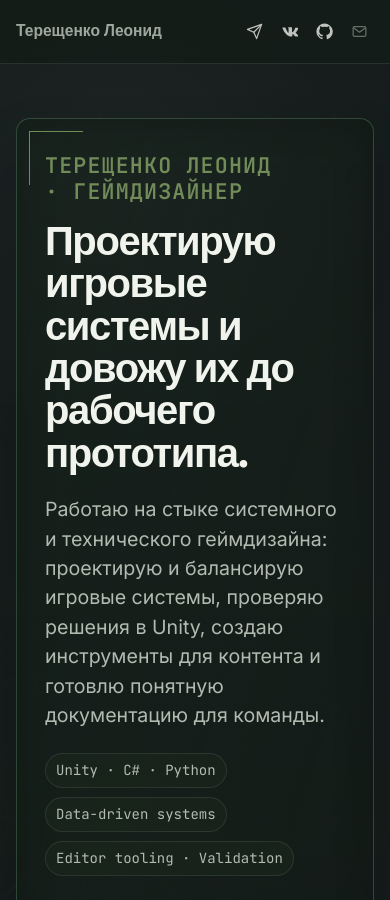
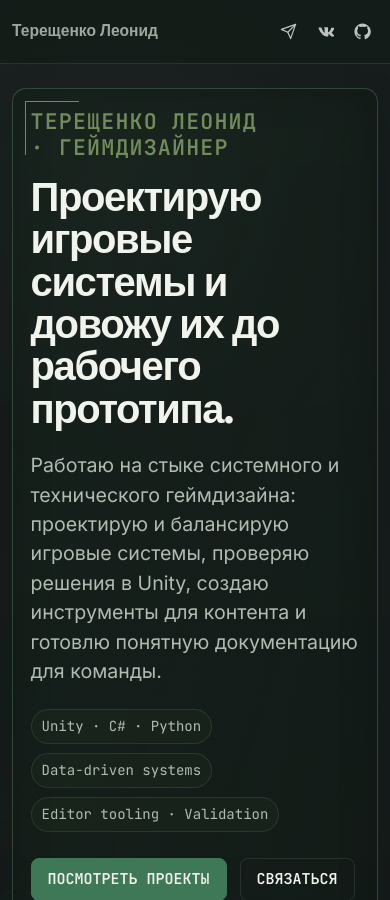
Before and after one commit to BrotherTerun/TerunPfolio, a Jekyll site: the page built from gamedesign/index.md, in a window 390 px wide and 900 px high. Built offline with Jekyll 4.4.1, drawn with Linux system fonts in a browser that asks for light colours; some web fonts are replaced; grey boxes are pictures that could not be loaded.

Commit message:
responsive_layout_system_fix

```diff
--- a/_layouts/gamedesign.html
+++ b/_layouts/gamedesign.html
@@ -4,17 +4,14 @@
   <meta charset="utf-8">
   <meta name="viewport" content="width=device-width, initial-scale=1">
 
-  <link
-    rel="icon"
-    href="{{ '/favicon.ico' | relative_url }}"
-    sizes="any"
-  >
+  <link rel="icon" href="{{ '/favicon.ico' | relative_url }}" sizes="any">
 
   <title>{{ page.title | default: site.title }}</title>
   <meta name="description" content="{{ page.description | default: site.description }}">
 
   <link rel="stylesheet" href="{{ '/assets/css/style.css' | relative_url }}">
   <link rel="stylesheet" href="{{ '/assets/css/gamedesign.css' | relative_url }}">
+  <link rel="stylesheet" href="{{ '/assets/css/gamedesign-responsive.css' | relative_url }}">
 </head>
 
 <body class="gd-page">
@@ -22,34 +19,28 @@
 
   {% include gamedesign-header.html %}
 
-
   <aside class="gd-side-nav" data-side-nav aria-label="Разделы страницы">
     <nav class="gd-side-nav__panel" aria-label="Навигация по разделам">
       <a href="#profile" data-side-nav-link>
         <strong>PROFILE</strong>
         <span class="gd-side-nav__marker" aria-hidden="true"></span>
       </a>
-
       <a href="#skills" data-side-nav-link>
         <strong>HARD SKILLS</strong>
         <span class="gd-side-nav__marker" aria-hidden="true"></span>
       </a>
-
       <a href="#projects" data-side-nav-link>
         <strong>PROJECTS</strong>
         <span class="gd-side-nav__marker" aria-hidden="true"></span>
       </a>
-
       <a href="#background" data-side-nav-link>
         <strong>BACKGROUND</strong>
         <span class="gd-side-nav__marker" aria-hidden="true"></span>
       </a>
-
       <a href="#workflow" data-side-nav-link>
         <strong>WORKFLOW</strong>
         <span class="gd-side-nav__marker" aria-hidden="true"></span>
       </a>
-
       <a href="#contacts" data-side-nav-link>
         <strong>CONTACTS</strong>
         <span class="gd-side-nav__marker" aria-hidden="true"></span>
@@ -57,12 +48,11 @@
     </nav>
   </aside>
 
-
   <main id="main-content" class="gd-main">
     {{ content }}
   </main>
 
-
+  <script src="{{ '/assets/js/gamedesign-responsive-mode.js' | relative_url }}"></script>
   <script src="{{ '/assets/js/gamedesign.js' | relative_url }}"></script>
 </body>
 </html>
--- /dev/null
+++ b/assets/css/gamedesign-responsive.css
@@ -0,0 +1,467 @@
+/* Responsive compatibility layer for the Game Design portfolio. */
+
+:root {
+  --gd-responsive-gap: clamp(10px, 1.35vw, 24px);
+  --gd-responsive-card-pad: clamp(14px, 1.4vw, 24px);
+}
+
+.gd-page :where(
+  .gd-hero,
+  .gd-hero__stage,
+  .gd-hero__content,
+  .gd-hero__visual,
+  .gd-hero__profile,
+  .gd-profile-card,
+  .gd-profile-card__item,
+  .gd-skill-grid,
+  .gd-skill-card,
+  .gd-skill-card ul,
+  .gd-section,
+  .gd-section__header,
+  .gd-project-carousel,
+  .gd-project-viewport,
+  .gd-project-card,
+  .gd-project-card__content,
+  .gd-background-layout,
+  .gd-background-stack,
+  .gd-background-secondary-grid,
+  .gd-background-card,
+  .gd-reading-list,
+  .gd-reading-list > div,
+  .gd-education-details,
+  .gd-background-card__facts,
+  .gd-workflow-tools-layout,
+  .gd-workflow--integrated,
+  .gd-workflow--integrated li,
+  .gd-workflow--integrated li > div,
+  .gd-workflow-tools,
+  .gd-workflow-tools article,
+  .gd-contact,
+  .gd-contact-intro,
+  .gd-contact-grid,
+  .gd-contact-card
+) {
+  min-width: 0;
+  min-height: 0;
+}
+
+.gd-page :where(h1, h2, h3, p, li, dd, dt, strong, a, span) {
+  overflow-wrap: anywhere;
+  word-break: normal;
+}
+
+.gd-page img {
+  max-width: 100%;
+}
+
+.gd-background-card,
+.gd-workflow-tools article,
+.gd-contact-card {
+  padding: var(--gd-responsive-card-pad);
+}
+
+.gd-background-card__facts {
+  gap: clamp(5px, 0.55vw, 9px);
+}
+
+.gd-background-card__facts span {
+  padding: clamp(4px, 0.42vw, 7px) clamp(6px, 0.58vw, 10px);
+  font-size: clamp(0.62rem, 0.58rem + 0.15vw, 0.74rem);
+  line-height: 1.28;
+  white-space: normal;
+}
+
+/* Desktop is width-driven. Short browser viewports stay desktop. */
+@media (min-width: 961px) {
+  .gd-screen {
+    height: calc(100dvh - var(--gd-header-height));
+    min-height: calc(100dvh - var(--gd-header-height));
+    overflow: hidden;
+  }
+
+  .gd-side-nav,
+  .gd-page-step-controls {
+    display: block;
+  }
+
+  .gd-screen--with-sidebar.gd-container,
+  .gd-screen--with-sidebar > .gd-container,
+  .gd-hero.gd-screen--with-sidebar {
+    padding-left: calc(var(--gd-gutter) + var(--gd-section-nav-safe-space));
+  }
+
+  .gd-hero {
+    display: grid;
+    grid-template-columns: minmax(220px, 0.46fr) minmax(0, 1.54fr);
+    align-items: stretch;
+    gap: clamp(14px, 2vw, 36px);
+    padding-top: max(18px, calc(var(--gd-section-step-height) + 4px));
+    padding-bottom: max(18px, calc(var(--gd-section-step-height) + 4px));
+  }
+
+  .gd-hero__stage {
+    order: initial;
+    height: 100%;
+    min-height: 0;
+    display: grid;
+    grid-template-columns: minmax(0, 1.22fr) minmax(250px, 0.78fr);
+  }
+
+  .gd-hero__profile {
+    order: initial;
+    height: 100%;
+    min-height: 0;
+    grid-template-rows: repeat(4, minmax(0, 1fr));
+  }
+
+  .gd-hero__content {
+    padding: clamp(20px, 2.8vw, 50px) clamp(22px, 3.1vw, 56px);
+  }
+
+  .gd-hero__visual {
+    min-height: 0;
+    border-top: 0;
+    border-left: 1px solid rgba(85, 138, 102, 0.20);
+  }
+
+  .gd-hero__avatar {
+    width: auto;
+    height: 96%;
+    max-width: none;
+    max-height: none;
+    object-fit: contain;
+    object-position: center bottom;
+    transform: translateX(5%);
+  }
+
+  .gd-skill-grid {
+    grid-template-columns: repeat(2, minmax(0, 1fr));
+    grid-template-rows: repeat(2, minmax(0, 1fr));
+  }
+
+  .gd-skill-card ul {
+    grid-template-columns: repeat(2, minmax(0, 1fr));
+  }
+
+  .gd-section--projects {
+    height: calc(100dvh - var(--gd-header-height));
+    min-height: calc(100dvh - var(--gd-header-height));
+    padding: 0 !important;
+    overflow: hidden;
+  }
+
+  .gd-project-carousel {
+    height: 100%;
+    min-height: 0;
+    padding-left: 0;
+    overflow: hidden;
+  }
+
+  .gd-project-viewport {
+    overflow: visible;
+    max-width: calc(100vw - 140px);
+    max-height: calc(100% - 2px);
+  }
+
+  .gd-project-card {
+    opacity: 0.34;
+    filter: brightness(0.46) saturate(0.66);
+    transform: scale(0.985);
+  }
+
+  .gd-project-card.is-active {
+    opacity: 1;
+    filter: none;
+    transform: scale(1);
+  }
+
+  .gd-background-layout {
+    grid-template-columns: minmax(0, 0.94fr) minmax(0, 1.42fr);
+    grid-template-rows: minmax(0, 1fr);
+    gap: var(--gd-responsive-gap);
+  }
+
+  .gd-background-stack {
+    grid-template-columns: minmax(0, 1fr);
+    grid-template-rows: minmax(0, 1.12fr) minmax(0, 0.88fr);
+    gap: var(--gd-responsive-gap);
+  }
+
+  .gd-background-secondary-grid {
+    grid-template-columns: minmax(0, 1.25fr) minmax(0, 0.75fr);
+    gap: var(--gd-responsive-gap);
+  }
+
+  .gd-workflow-tools-layout {
+    grid-template-columns: minmax(0, 1.36fr) minmax(240px, 0.82fr);
+  }
+}
+
+/* Compact desktop: preserve layout, reduce density. */
+@media (min-width: 961px) and (max-height: 820px) {
+  :root {
+    --gd-responsive-gap: clamp(8px, 0.9vw, 15px);
+    --gd-responsive-card-pad: clamp(10px, 1vw, 18px);
+  }
+
+  .gd-hero {
+    gap: clamp(10px, 1.2vw, 22px);
+    padding-top: max(12px, calc(var(--gd-section-step-height) + 2px));
+    padding-bottom: max(12px, calc(var(--gd-section-step-height) + 2px));
+  }
+
+  .gd-hero__content {
+    padding: clamp(14px, 2vh, 24px) clamp(18px, 2.2vw, 36px);
+  }
+
+  .gd-hero h1 {
+    margin: 8px 0 10px;
+    font-size: clamp(1.65rem, 2.15vw, 2.55rem);
+    line-height: 1.02;
+  }
+
+  .gd-hero__lead {
+    font-size: clamp(0.8rem, 0.88vw, 0.94rem);
+    line-height: 1.4;
+  }
+
+  .gd-hero__meta {
+    margin-top: 10px;
+    gap: 5px;
+  }
+
+  .gd-actions {
+    margin-top: 12px;
+  }
+
+  .gd-profile-card__item {
+    padding-block: clamp(5px, 0.8vh, 9px);
+  }
+
+  .gd-section {
+    padding-top: max(13px, calc(var(--gd-section-step-height) + 2px));
+    padding-bottom: max(13px, calc(var(--gd-section-step-height) + 2px));
+  }
+
+  .gd-section__header,
+  .gd-section__header--compact {
+    margin-bottom: clamp(7px, 1.1vh, 12px);
+  }
+
+  .gd-skill-grid {
+    gap: clamp(7px, 0.9vw, 13px);
+  }
+
+  .gd-skill-card {
+    padding: clamp(10px, 1vw, 16px);
+    row-gap: 5px;
+  }
+
+  .gd-skill-card h3 {
+    font-size: clamp(0.98rem, 1.1vw, 1.2rem);
+  }
+
+  .gd-skill-card ul {
+    column-gap: clamp(10px, 1.2vw, 18px);
+    row-gap: clamp(6px, 0.8vh, 10px);
+    font-size: clamp(0.69rem, 0.76vw, 0.82rem);
+  }
+
+  .gd-background-card p,
+  .gd-workflow-tools p {
+    font-size: clamp(0.72rem, 0.78vw, 0.86rem);
+  }
+}
+
+/* Tablet/mobile: natural document flow. */
+@media (max-width: 960px) {
+  :root {
+    --gd-gutter: clamp(14px, 4vw, 24px);
+    --gd-responsive-card-pad: clamp(16px, 4vw, 24px);
+    --gd-responsive-gap: clamp(12px, 3vw, 20px);
+  }
+
+  .gd-screen {
+    height: auto;
+    min-height: 0;
+    overflow: visible;
+  }
+
+  .gd-side-nav,
+  .gd-page-step-controls {
+    display: none;
+  }
+
+  .gd-screen--with-sidebar.gd-container,
+  .gd-screen--with-sidebar > .gd-container,
+  .gd-screen--with-sidebar .gd-project-rail {
+    padding-left: var(--gd-gutter);
+  }
+
+  .gd-hero,
+  .gd-hero.gd-screen--with-sidebar {
+    width: 100%;
+    display: flex;
+    flex-direction: column;
+    gap: var(--gd-responsive-gap);
+    padding: clamp(24px, 6vw, 44px) var(--gd-gutter) clamp(42px, 9vw, 68px);
+  }
+
+  .gd-hero__stage {
+    order: 1;
+    width: 100%;
+    min-height: 0;
+    display: flex;
+    flex-direction: column;
+    overflow: hidden;
+  }
+
+  .gd-hero__content {
+    order: 1;
+    padding: clamp(20px, 5vw, 32px) clamp(16px, 4.5vw, 28px);
+  }
+
+  .gd-hero h1 {
+    max-width: 18ch;
+    font-size: clamp(2rem, 8.5vw, 3rem);
+  }
+
+  .gd-hero__visual {
+    order: 2;
+    width: 100%;
+    min-height: 0;
+    height: auto;
+    display: flex;
+    align-items: flex-end;
+    justify-content: center;
+    padding: clamp(8px, 2vw, 16px) clamp(8px, 2vw, 16px) 0;
+    border-top: 1px solid rgba(85, 138, 102, 0.20);
+    border-left: 0;
+  }
+
+  .gd-hero__avatar {
+    width: auto;
+    height: auto;
+    max-width: 100%;
+    max-height: min(72svh, 720px);
+    object-fit: contain;
+    object-position: center bottom;
+    margin-inline: auto;
+    transform: none;
+  }
+
+  .gd-hero__profile {
+    order: 2;
+    width: 100%;
+    min-height: 0;
+    height: auto;
+    grid-template-rows: auto;
+  }
+
+  .gd-section {
+    padding: clamp(42px, 9vw, 68px) var(--gd-gutter);
+  }
+
+  .gd-skill-grid,
+  .gd-background-layout,
+  .gd-background-stack,
+  .gd-background-secondary-grid,
+  .gd-workflow-tools-layout,
+  .gd-workflow-tools,
+  .gd-contact-screen .gd-contact,
+  .gd-contact-grid {
+    grid-template-columns: 1fr;
+    grid-template-rows: auto;
+    gap: var(--gd-responsive-gap);
+  }
+
+  .gd-skill-card,
+  .gd-background-card,
+  .gd-workflow-tools article,
+  .gd-contact-card {
+    height: auto;
+    min-height: 0;
+    padding: var(--gd-responsive-card-pad);
+  }
+
+  .gd-skill-card ul {
+    grid-template-columns: repeat(2, minmax(0, 1fr));
+    grid-template-rows: auto;
+  }
+
+  .gd-background-card__facts {
+    display: flex;
+    flex-wrap: wrap;
+  }
+
+  .gd-section--projects {
+    height: auto;
+    min-height: 0;
+    padding: clamp(42px, 9vw, 64px) 0 !important;
+  }
+
+  .gd-project-carousel {
+    height: auto;
+    min-height: 0;
+  }
+
+  .gd-project-viewport {
+    width: 100% !important;
+    height: auto !important;
+    aspect-ratio: 16 / 9;
+    overflow: hidden;
+  }
+
+  .gd-project-card {
+    opacity: 1;
+    filter: none;
+    transform: none;
+  }
+}
+
+@media (max-width: 640px) {
+  :root {
+    --gd-header-height: 64px;
+  }
+
+  .gd-header__context {
+    display: none;
+  }
+
+  .gd-header__inner {
+    grid-template-columns: minmax(0, 1fr) auto;
+    gap: 10px;
+  }
+
+  .gd-header__brand span {
+    display: none;
+  }
+
+  .gd-header-contact {
+    width: 34px;
+    height: 34px;
+  }
+
+  .gd-hero__avatar {
+    max-height: min(68svh, 620px);
+  }
+
+  .gd-skill-card ul {
+    grid-template-columns: 1fr;
+  }
+}
+
+@media (max-width: 420px) {
+  :root {
+    --gd-gutter: 12px;
+  }
+
+  .gd-header-contact {
+    width: 32px;
+    height: 32px;
+  }
+
+  .gd-header-contact--copy {
+    display: none;
+  }
+}
--- /dev/null
+++ b/assets/js/gamedesign-responsive-mode.js
@@ -0,0 +1,31 @@
+"use strict";
+
+/*
+  Current gamedesign.js historically treats desktop as:
+  (min-width: 961px) and (min-height: 761px)
+
+  Browser chrome / bookmarks / taskbar can easily make a normal laptop
+  fall below 761 CSS px. Remap only that exact legacy query. All other
+  matchMedia calls keep native behaviour.
+*/
+(() => {
+  const nativeMatchMedia = window.matchMedia.bind(window);
+
+  const normalize = (query) =>
+    String(query).replace(/\s+/g, " ").trim().toLowerCase();
+
+  const legacyDesktopQuery = normalize(
+    "(min-width: 961px) and (min-height: 761px)"
+  );
+
+  const responsiveDesktopQuery =
+    "(min-width: 961px) and (min-height: 540px)";
+
+  window.matchMedia = (query) => {
+    if (normalize(query) === legacyDesktopQuery) {
+      return nativeMatchMedia(responsiveDesktopQuery);
+    }
+
+    return nativeMatchMedia(query);
+  };
+})();
```
